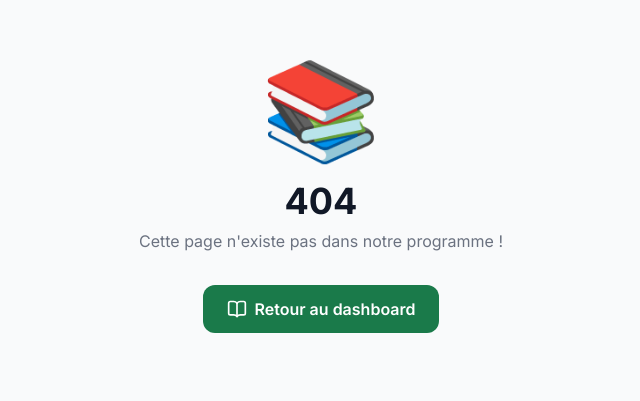
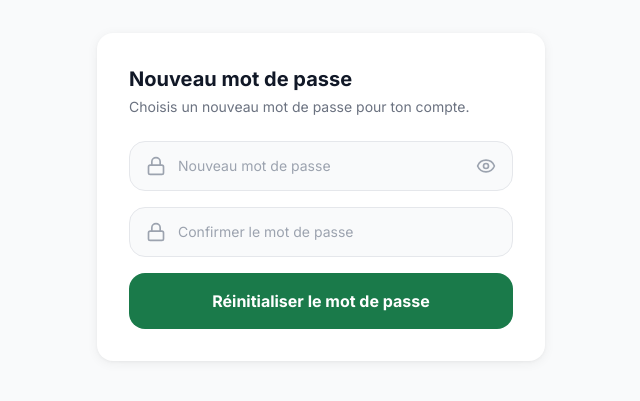
Before and after one commit to francisdiene/terangalearn, a Next.js app: page /reinitialiser-mot-de-passe in a window 1280 px wide. Before the commit this address had no page. Shown: the part 203-604 px from the top of the page, without its empty margins (319-959 px from the left). Built offline with nearby package versions, Linux system fonts and the light colour scheme; no server answers.

Commit message:
feat: reset mot de passe complet

```diff
--- a/src/app/(auth)/login/page.tsx
+++ b/src/app/(auth)/login/page.tsx
@@ -74,8 +74,10 @@ export default function LoginPage() {
         </div>
 
         <div className="text-right">
-          <span className="text-white/60 md:text-gray-500 text-xs">Mot de passe oublié ?</span>
-        </div>
+  <Link href="/mot-de-passe-oublie" className="text-white/60 md:text-gray-500 text-xs hover:underline">
+    Mot de passe oublié ?
+  </Link>
+</div>
 
         <button
           type="submit"
--- /dev/null
+++ b/src/app/(auth)/mot-de-passe-oublie/page.tsx
@@ -0,0 +1,96 @@
+'use client'
+
+import { useState } from 'react'
+import Link from 'next/link'
+import { createClient } from '@/lib/supabase/client'
+import { Mail, Loader2, ArrowLeft, CheckCircle2 } from 'lucide-react'
+
+export default function MotDePasseOubliePage() {
+  const supabase = createClient()
+  const [email, setEmail] = useState('')
+  const [loading, setLoading] = useState(false)
+  const [envoye, setEnvoye] = useState(false)
+  const [error, setError] = useState('')
+
+  const handleSubmit = async (e: React.FormEvent) => {
+    e.preventDefault()
+    setLoading(true)
+    setError('')
+
+    const { error } = await supabase.auth.resetPasswordForEmail(email, {
+      redirectTo: `${window.location.origin}/reinitialiser-mot-de-passe`,
+    })
+
+    setLoading(false)
+    if (error) {
+      setError("Une erreur s'est produite. Vérifiez votre email.")
+    } else {
+      setEnvoye(true)
+    }
+  }
+
+  return (
+    <div className="min-h-screen bg-gray-50 flex items-center justify-center p-4">
+      <div className="w-full max-w-md bg-white rounded-2xl card-shadow p-8">
+
+        {!envoye ? (
+          <>
+            <Link href="/login" className="inline-flex items-center gap-1.5 text-gray-400 hover:text-gray-600 text-sm mb-6">
+              <ArrowLeft className="w-4 h-4" />
+              Retour à la connexion
+            </Link>
+
+            <h1 className="text-xl font-bold text-gray-900 mb-1">Mot de passe oublié ?</h1>
+            <p className="text-gray-500 text-sm mb-6">
+              Entre ton email, on t'enverra un lien pour réinitialiser ton mot de passe.
+            </p>
+
+            {error && (
+              <div className="bg-red-50 text-red-600 rounded-xl p-3 mb-4 text-sm">
+                {error}
+              </div>
+            )}
+
+            <form onSubmit={handleSubmit} className="space-y-4">
+              <div className="flex items-center gap-3 bg-gray-50 border border-gray-200 rounded-2xl px-4 py-3.5">
+                <Mail className="w-5 h-5 text-gray-400 flex-shrink-0" />
+                <input
+                  type="email"
+                  value={email}
+                  onChange={e => setEmail(e.target.value)}
+                  placeholder="Ton adresse email"
+                  required
+                  className="flex-1 bg-transparent text-gray-900 placeholder-gray-400 text-sm focus:outline-none"
+                />
+              </div>
+
+              <button
+                type="submit"
+                disabled={loading}
+                className="w-full py-4 bg-green rounded-2xl font-bold text-white text-base hover:opacity-90 transition flex items-center justify-center gap-2 disabled:opacity-60"
+              >
+                {loading ? <Loader2 className="w-5 h-5 animate-spin" /> : 'Envoyer le lien'}
+              </button>
+            </form>
+          </>
+        ) : (
+          <div className="text-center py-4">
+            <div className="w-16 h-16 bg-green-light rounded-2xl flex items-center justify-center mx-auto mb-4">
+              <CheckCircle2 className="w-8 h-8 text-green" />
+            </div>
+            <h2 className="text-xl font-bold text-gray-900 mb-2">Email envoyé !</h2>
+            <p className="text-gray-500 text-sm mb-6">
+              Vérifie ta boîte mail <span className="font-semibold text-gray-700">{email}</span> et clique sur le lien pour réinitialiser ton mot de passe.
+            </p>
+            <Link
+              href="/login"
+              className="inline-block bg-green text-white font-semibold px-6 py-3 rounded-xl text-sm hover:opacity-90 transition"
+            >
+              Retour à la connexion
+            </Link>
+          </div>
+        )}
+      </div>
+    </div>
+  )
+}
--- /dev/null
+++ b/src/app/(auth)/reinitialiser-mot-de-passe/page.tsx
@@ -0,0 +1,109 @@
+'use client'
+
+import { useState } from 'react'
+import { useRouter } from 'next/navigation'
+import { createClient } from '@/lib/supabase/client'
+import { Lock, Loader2, Eye, EyeOff, CheckCircle2 } from 'lucide-react'
+
+export default function ReinitialiserMotDePassePage() {
+  const supabase = createClient()
+  const router = useRouter()
+  const [nouveauMdp, setNouveauMdp] = useState('')
+  const [confirmerMdp, setConfirmerMdp] = useState('')
+  const [showMdp, setShowMdp] = useState(false)
+  const [loading, setLoading] = useState(false)
+  const [success, setSuccess] = useState(false)
+  const [error, setError] = useState('')
+
+  const handleSubmit = async (e: React.FormEvent) => {
+    e.preventDefault()
+    setError('')
+
+    if (nouveauMdp !== confirmerMdp) {
+      setError('Les mots de passe ne correspondent pas.')
+      return
+    }
+    if (nouveauMdp.length < 6) {
+      setError('Le mot de passe doit contenir au moins 6 caractères.')
+      return
+    }
+
+    setLoading(true)
+    const { error } = await supabase.auth.updateUser({ password: nouveauMdp })
+    setLoading(false)
+
+    if (error) {
+      setError('Erreur lors de la réinitialisation. Le lien a peut-être expiré.')
+    } else {
+      setSuccess(true)
+      setTimeout(() => router.push('/login'), 2000)
+    }
+  }
+
+  return (
+    <div className="min-h-screen bg-gray-50 flex items-center justify-center p-4">
+      <div className="w-full max-w-md bg-white rounded-2xl card-shadow p-8">
+
+        {!success ? (
+          <>
+            <h1 className="text-xl font-bold text-gray-900 mb-1">Nouveau mot de passe</h1>
+            <p className="text-gray-500 text-sm mb-6">
+              Choisis un nouveau mot de passe pour ton compte.
+            </p>
+
+            {error && (
+              <div className="bg-red-50 text-red-600 rounded-xl p-3 mb-4 text-sm">
+                {error}
+              </div>
+            )}
+
+            <form onSubmit={handleSubmit} className="space-y-4">
+              <div className="flex items-center gap-3 bg-gray-50 border border-gray-200 rounded-2xl px-4 py-3.5">
+                <Lock className="w-5 h-5 text-gray-400 flex-shrink-0" />
+                <input
+                  type={showMdp ? 'text' : 'password'}
+                  value={nouveauMdp}
+                  onChange={e => setNouveauMdp(e.target.value)}
+                  placeholder="Nouveau mot de passe"
+                  required
+                  className="flex-1 bg-transparent text-gray-900 placeholder-gray-400 text-sm focus:outline-none"
+                />
+                <button type="button" onClick={() => setShowMdp(!showMdp)} className="text-gray-400">
+                  {showMdp ? <EyeOff className="w-5 h-5" /> : <Eye className="w-5 h-5" />}
+                </button>
+              </div>
+
+              <div className="flex items-center gap-3 bg-gray-50 border border-gray-200 rounded-2xl px-4 py-3.5">
+                <Lock className="w-5 h-5 text-gray-400 flex-shrink-0" />
+                <input
+                  type={showMdp ? 'text' : 'password'}
+                  value={confirmerMdp}
+                  onChange={e => setConfirmerMdp(e.target.value)}
+                  placeholder="Confirmer le mot de passe"
+                  required
+                  className="flex-1 bg-transparent text-gray-900 placeholder-gray-400 text-sm focus:outline-none"
+                />
+              </div>
+
+              <button
+                type="submit"
+                disabled={loading}
+                className="w-full py-4 bg-green rounded-2xl font-bold text-white text-base hover:opacity-90 transition flex items-center justify-center gap-2 disabled:opacity-60"
+              >
+                {loading ? <Loader2 className="w-5 h-5 animate-spin" /> : 'Réinitialiser le mot de passe'}
+              </button>
+            </form>
+          </>
+        ) : (
+          <div className="text-center py-4">
+            <div className="w-16 h-16 bg-green-light rounded-2xl flex items-center justify-center mx-auto mb-4">
+              <CheckCircle2 className="w-8 h-8 text-green" />
+            </div>
+            <h2 className="text-xl font-bold text-gray-900 mb-2">Mot de passe modifié !</h2>
+            <p className="text-gray-500 text-sm">Redirection vers la connexion...</p>
+          </div>
+        )}
+      </div>
+    </div>
+  )
+}
```
